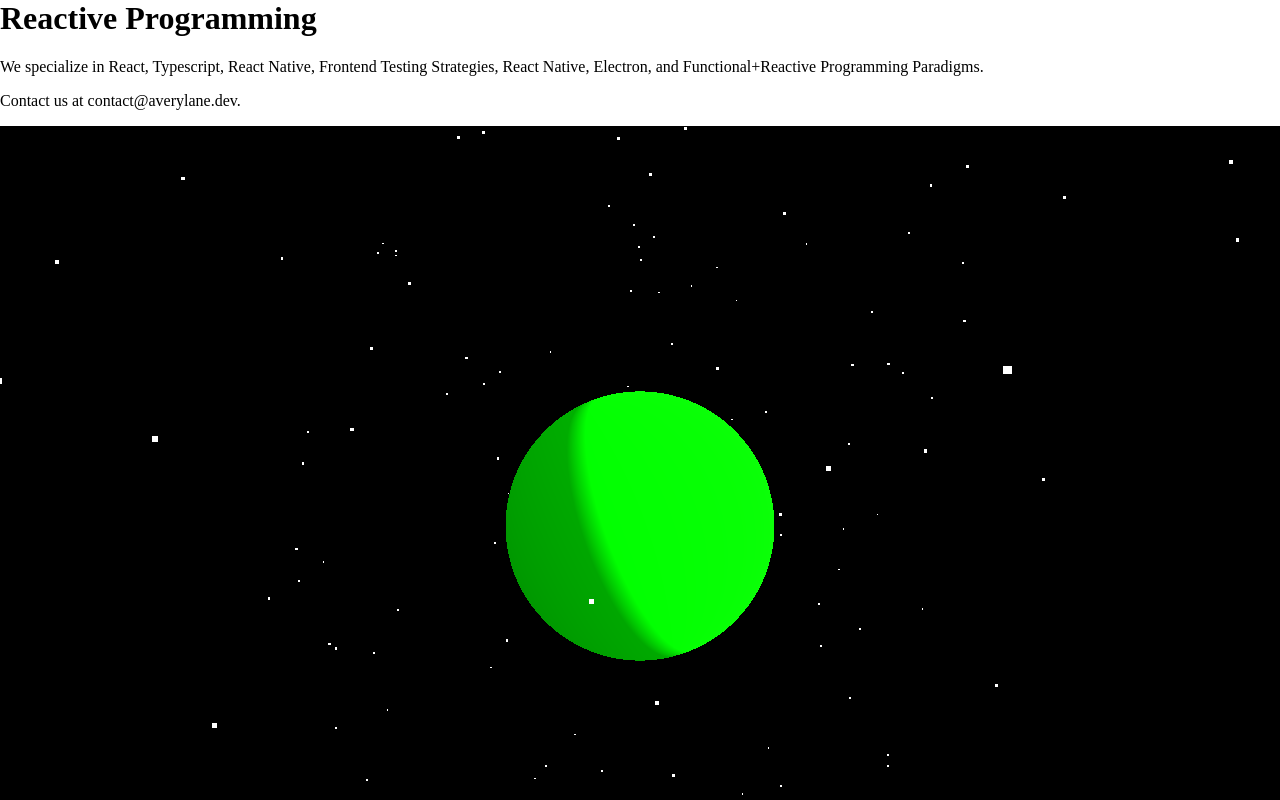
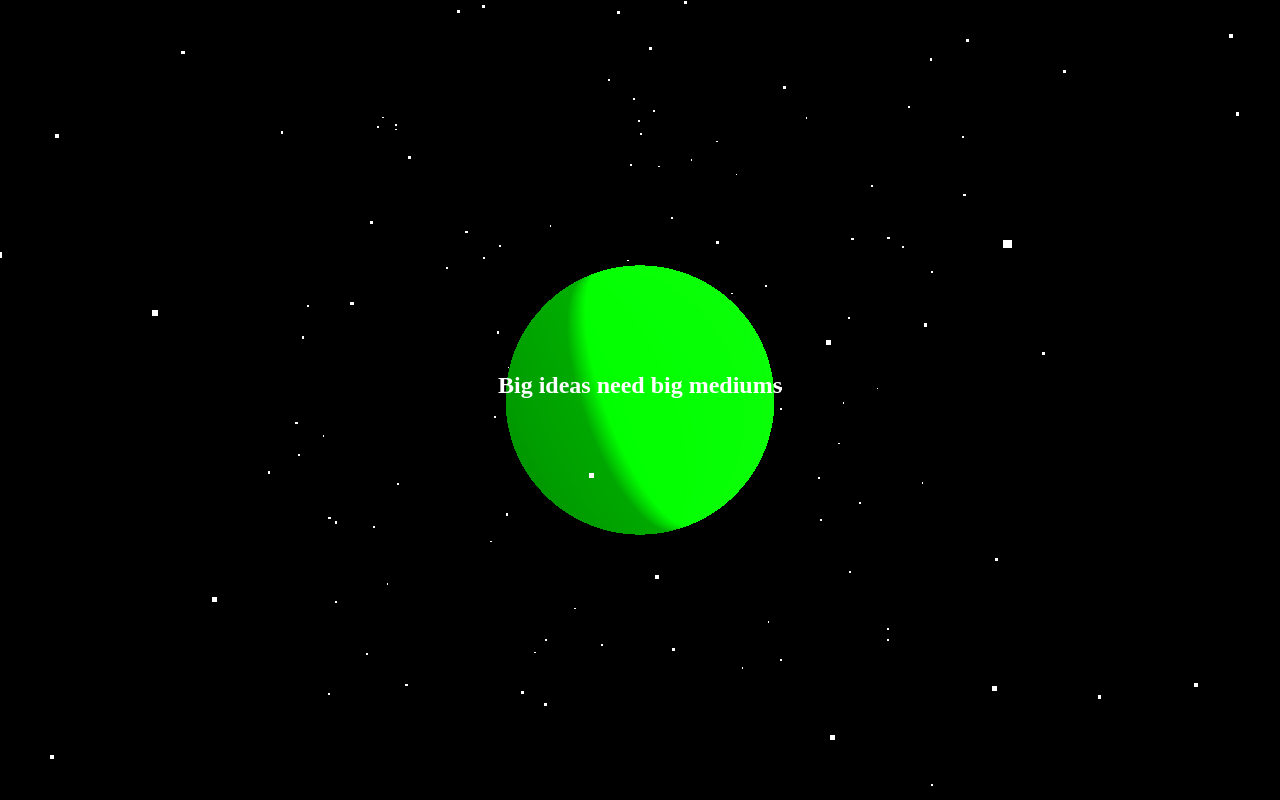
Before and after one commit to averylane/averylane.github.io, a React (Vite) app: page / in a window 1280 px wide. Shown: the top 800 px of the page. Built offline with nearby package versions, Linux system fonts and the light colour scheme.

Commit message:
Added demo sections with text

```diff
--- /dev/null
+++ b/src/components/A11y.tsx
@@ -0,0 +1,13 @@
+import React from 'react'
+
+export const A11y = (props) => {
+  return (
+    <section className="a11y">
+      <div className="content">
+        <h1>All Ideas Should Be Inclusive</h1>
+      </div>
+    </section>
+  )
+}
+
+export default A11y
--- /dev/null
+++ b/src/components/Animation.tsx
@@ -0,0 +1,13 @@
+import React from 'react'
+
+export const Animation = (props) => {
+  return (
+    <section className="twoD-threeD">
+      <div className="content">
+        <h1>Some ideas needs simple dimensions</h1>
+      </div>
+    </section>
+  )
+}
+
+export default Animation
--- a/src/components/App.tsx
+++ b/src/components/App.tsx
@@ -1,13 +1,24 @@
 import React from 'react'
 import WebGL from './WebGL'
+import Hero from './Hero'
+import Animation from './Animation'
+import ThreeSixty from './ThreeSixty'
+import Filtering from './Filtering'
+import AugReality from './AugReality'
+import A11y from './A11y'
+import Closing from './Closing'
 
 export const App = (props) => {
   return (
     <>
-      <h1>Reactive Programming</h1>
-      <p>We specialize in React, Typescript, React Native, Frontend Testing Strategies, React Native, Electron, and Functional+Reactive Programming Paradigms.</p>
-      <p>Contact us at contact@averylane.dev.</p>
       <WebGL />
+      <Hero />
+      <Animation />
+      <ThreeSixty />
+      <Filtering />
+      <AugReality />
+      <A11y />
+      <Closing />
     </>
   )
 }
--- /dev/null
+++ b/src/components/AugReality.tsx
@@ -0,0 +1,13 @@
+import React from 'react'
+
+export const AugReality = (props) => {
+  return (
+    <section className="ar">
+      <div className="content">
+        <h1>Some Ideas Needs Reality.</h1>
+      </div>
+    </section>
+  )
+}
+
+export default AugReality
--- /dev/null
+++ b/src/components/Closing.tsx
@@ -0,0 +1,16 @@
+import React from 'react'
+
+export const Closing = (props) => {
+  return (
+    <section className="closing">
+      <div className="content">
+        <h1>Come work with us</h1>
+        <h3>We do AR/VR/App interactive experiences.</h3>
+        <p>We specialize in React, Typescript, React Native, Frontend Testing Strategies, React Native, Electron, and Functional+Reactive Programming Paradigms.</p>
+        <p>Contact us at contact@averylane.dev.</p>
+      </div>
+    </section>
+  )
+}
+
+export default Closing
--- /dev/null
+++ b/src/components/Filtering.tsx
@@ -0,0 +1,13 @@
+import React from 'react'
+
+export const Filtering = (props) => {
+  return (
+    <section className="filtering">
+      <div className="content">
+        <h1>Some ideas just need a little fun.</h1>
+      </div>
+    </section>
+  )
+}
+
+export default Filtering
--- /dev/null
+++ b/src/components/Hero.tsx
@@ -0,0 +1,13 @@
+import React from 'react'
+
+export const Hero = (props) => {
+  return (
+    <section className="hero">
+      <div className="content">
+        <h1>Big ideas need big mediums</h1>
+      </div>
+    </section>
+  )
+}
+
+export default Hero
--- /dev/null
+++ b/src/components/ThreeSixty.tsx
@@ -0,0 +1,13 @@
+import React from 'react'
+
+export const ThreeSixty = (props) => {
+  return (
+    <section className="three-sixty">
+      <div className="content">
+        <h1>Some ideas need 360 degrees of dimension</h1>
+      </div>
+    </section>
+  )
+}
+
+export default ThreeSixty
--- a/src/css/main.scss
+++ b/src/css/main.scss
@@ -4,10 +4,36 @@ html {
   padding: 0;
 }
 
-.webgl
+body {
+  color: white;
+
+  #app {
+    section {
+      height: calc(50vh + 28px);
+
+      .content {
+        text-align: center;
+        margin-top: calc(50vh - 28px);
+      }
+    }
+
+    // LAST SECTION
+    .closing {
+      height: calc(50vh + 100px);
+
+      .content {
+        margin-top: calc(50vh - 100px);
+      }
+    }
+  }
+}
+
+
+canvas
 {
     position: fixed;
     top: 0;
     left: 0;
     outline: none;
+    z-index: -1;
 }
```
